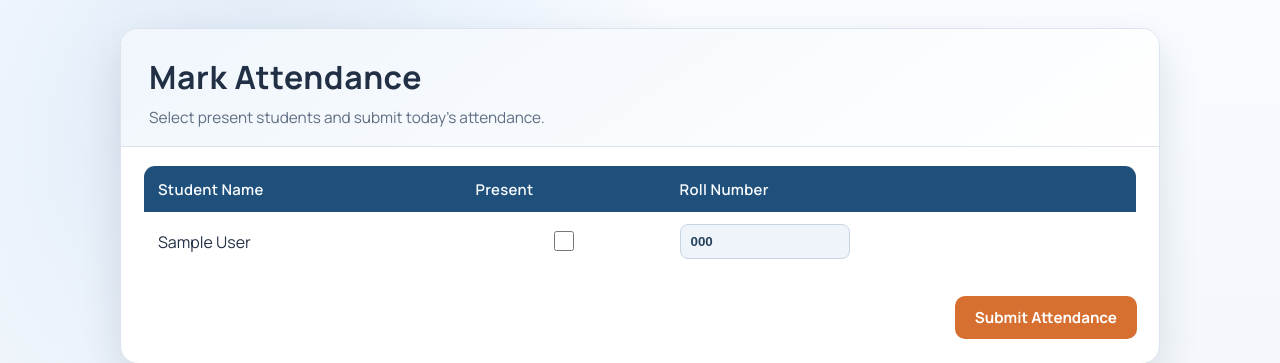
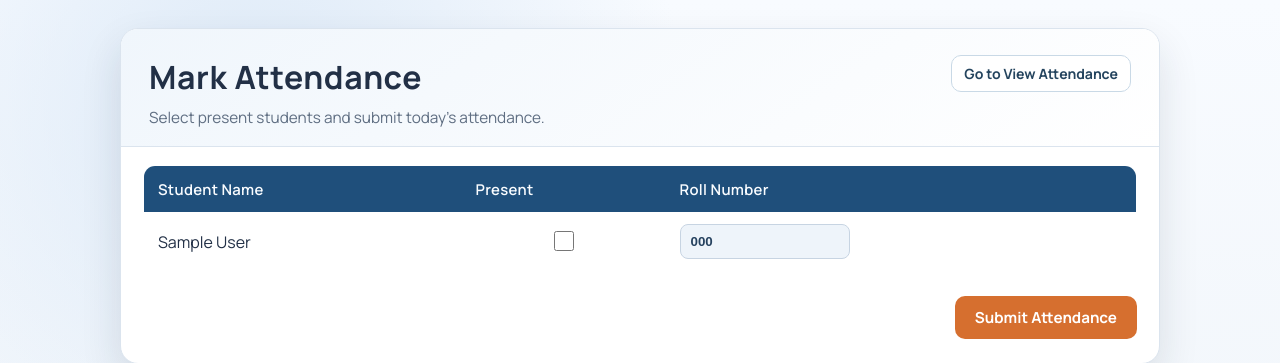
Before and after one commit to Ankit-euphemism/CheckInly, a Django app: page /mark/ in a window 1280 px wide. Shown: the top 363 px of the page. Run offline with Django 5.2, Linux system fonts and the light colour scheme; tables that the repository leaves empty hold one stand-in row (values such as "Sample post").

Commit message:
refactor: improve HTML structure and styling for attendance marking page

```diff
--- a/student_data/records/templates/mark_attendance.html
+++ b/student_data/records/templates/mark_attendance.html
@@ -1,12 +1,15 @@
-<!DOCTYPE html>
+<!doctype html>
 <html lang="en">
   <head>
-    <meta charset="UTF-8">
-    <meta name="viewport" content="width=device-width, initial-scale=1.0">
+    <meta charset="UTF-8" />
+    <meta name="viewport" content="width=device-width, initial-scale=1.0" />
     <title>Mark Attendance</title>
-    <link rel="preconnect" href="https://fonts.googleapis.com">
-    <link rel="preconnect" href="https://fonts.gstatic.com" crossorigin>
-    <link href="https://fonts.googleapis.com/css2?family=Manrope:wght@400;500;600;700&display=swap" rel="stylesheet">
+    <link rel="preconnect" href="https://fonts.googleapis.com" />
+    <link rel="preconnect" href="https://fonts.gstatic.com" crossorigin />
+    <link
+      href="https://fonts.googleapis.com/css2?family=Manrope:wght@400;500;600;700&display=swap"
+      rel="stylesheet"
+    />
     <style>
       :root {
         --bg-top: #f8fbff;
@@ -54,6 +57,14 @@
         padding: 26px 28px 18px;
         background: linear-gradient(145deg, #f0f6fc, #ffffff);
         border-bottom: 1px solid var(--line);
+      }
+
+      .header-top {
+            display: flex;
+            gap: 10px;
+            justify-content: space-between;
+            align-items: flex-start;
+            flex-wrap: wrap;
         }
 
       h2 {
@@ -184,7 +195,9 @@
         font-size: 0.95rem;
         font-weight: 700;
         cursor: pointer;
-            transition: transform 0.15s ease, background-color 0.2s ease;
+        transition:
+          transform 0.15s ease,
+          background-color 0.2s ease;
       }
 
       button:hover {
@@ -216,6 +229,11 @@
           padding: 12px 10px 8px;
         }
 
+        .nav-link {
+          width: 100%;
+          text-align: center;
+        }
+
         .alerts {
           padding: 10px 10px 0;
         }
@@ -228,13 +246,41 @@
           width: 100%;
         }
       }
+      .nav-link {
+        display: inline-block;
+        text-decoration: none;
+        border: 1px solid #c9d9e6;
+        border-radius: 10px;
+        padding: 8px 12px;
+        background: #ffffff;
+        color: #24445e;
+        font-size: 0.88rem;
+        font-weight: 700;
+        transition:
+          background-color 0.2s ease,
+          border-color 0.2s ease;
+      }
+
+      .nav-link:hover {
+        background: #eef6fd;
+        border-color: #a9c3d8;
+      }
     </style>
   </head>
   <body>
     <section class="container">
       <div class="header">
+        <div class="header-top">
+          <div>
             <h2>Mark Attendance</h2>
-        <p class="subtitle">Select present students and submit today's attendance.</p>
+            <p class="subtitle">
+              Select present students and submit today's attendance.
+            </p>
+          </div>
+          <a class="nav-link" href="{% url 'view_attendance' %}"
+            >Go to View Attendance</a
+          >
+        </div>
       </div>
 
       {% if messages %}
@@ -260,8 +306,22 @@
               {% for student in students %}
               <tr>
                 <td>{{ student.name }}</td>
-                        <td class="check-cell"><input class="present-check" type="checkbox" name="student_{{ student.id }}"></td>
-                        <td><input class="roll" type="text" name="students" value="{{ student.roll_number }}" readonly></td>
+                <td class="check-cell">
+                  <input
+                    class="present-check"
+                    type="checkbox"
+                    name="student_{{ student.id }}"
+                  />
+                </td>
+                <td>
+                  <input
+                    class="roll"
+                    type="text"
+                    name="students"
+                    value="{{ student.roll_number }}"
+                    readonly
+                  />
+                </td>
               </tr>
               {% endfor %}
             </tbody>
```
Lines whose indentation alone changed are shown as unchanged.
